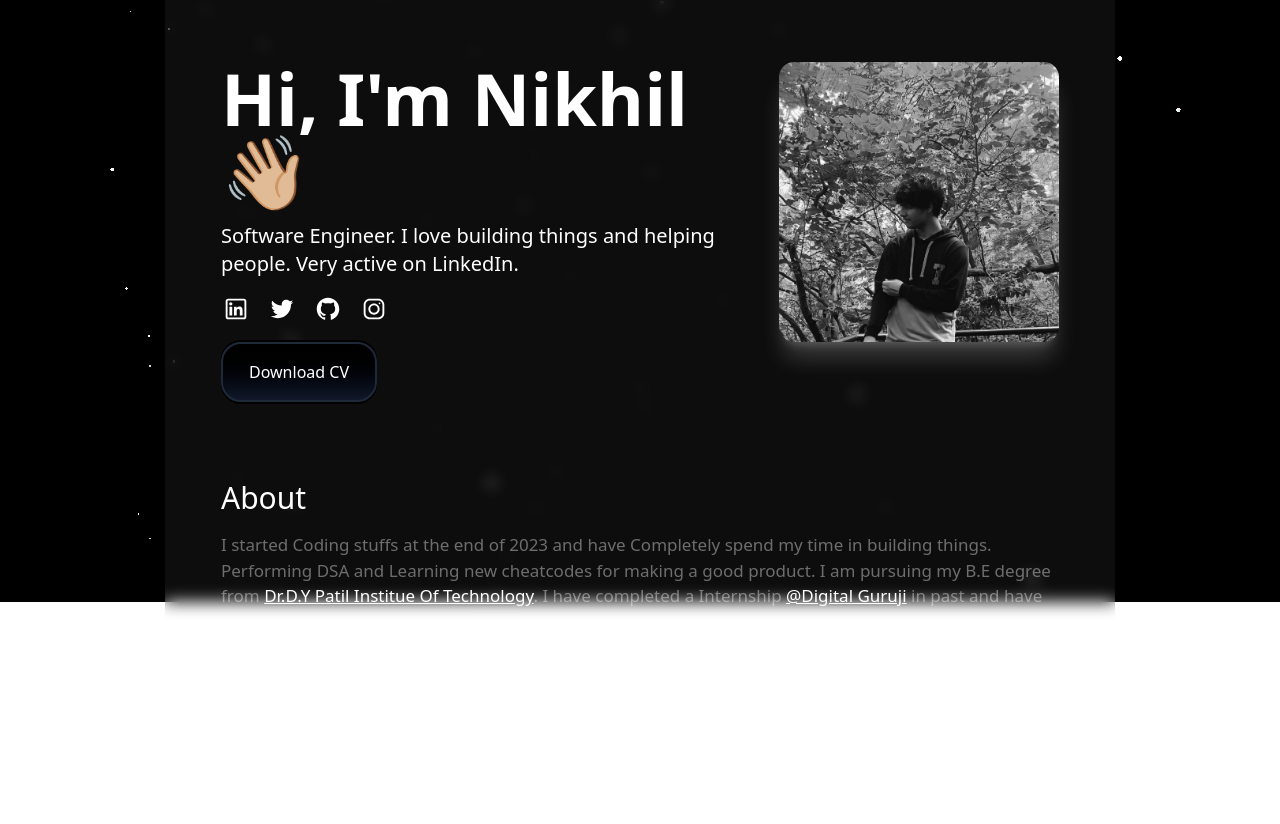
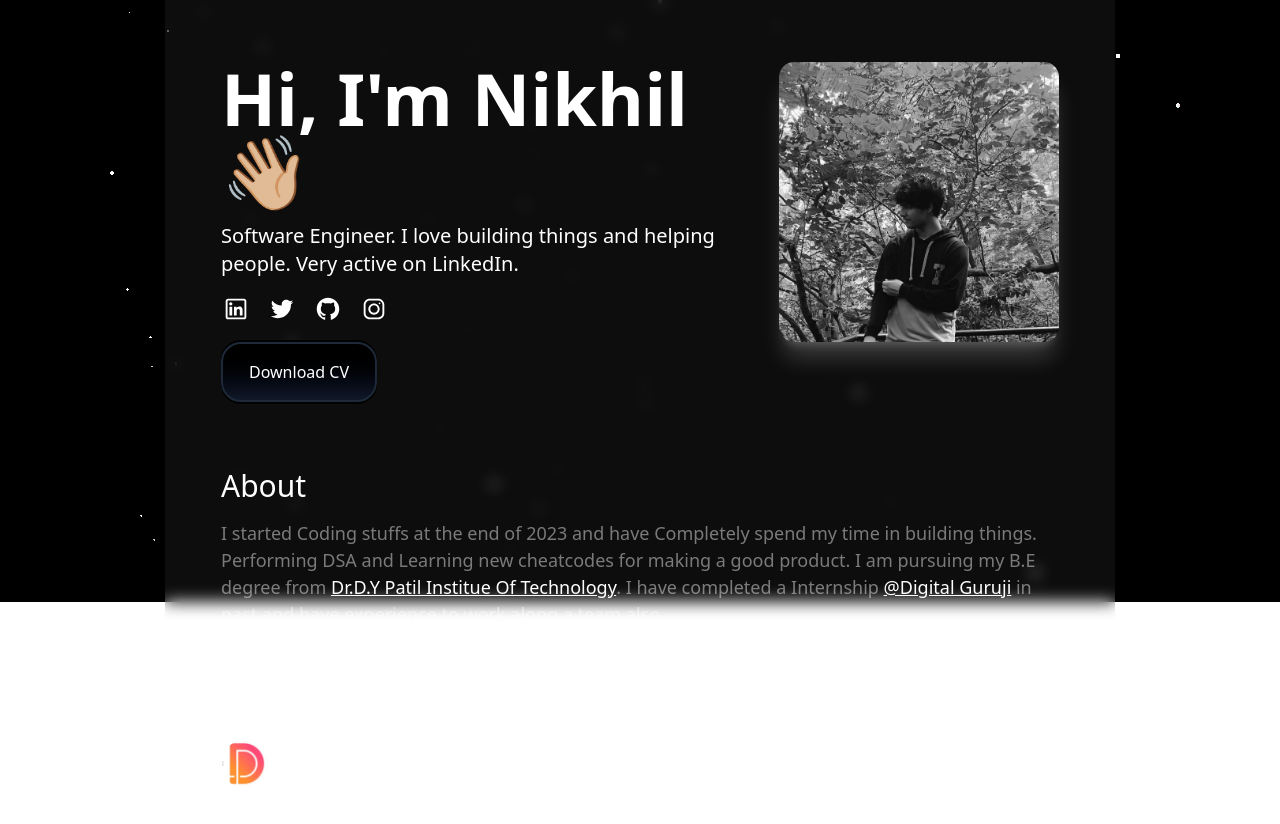
Before and after one commit to nikkkkk239/Portfolio, a React (Vite) app in the folder frontend/: page / in a window 1280 px wide. Shown: the part 198-1022 px from the top of the page. Before the commit the page ends 904 px from the top, so only its background shows below. Built offline with nearby package versions, Linux system fonts and the light colour scheme; a web font is replaced by a local one.

Commit message:
Added Work Experience

```diff
--- a/frontend/src/App.tsx
+++ b/frontend/src/App.tsx
@@ -6,6 +6,7 @@ import Particles from './components/Dot';
 import Dock from './components/Dock';
 import About from './components/About';
 import { VscHome,VscAccount , VscArrowUp, VscMail } from 'react-icons/vsc';
+import WorkExperience from './components/WorkExperience';
 
   const items = [
     { icon: <VscAccount size={18} />, label: 'About', onClick: () => alert('About Me!') },
@@ -45,6 +46,7 @@ function App() {
           <div className='bg-white/5  md:w-full w-full rounded-xl flex-col md:max-w-[950px] px-10 my-auto backdrop-blur-[8px] flex py-10 justify-between gap-3 mx-auto '>
             <Hero/>
             <About/>
+            <WorkExperience/>
           </div>
       </div>
 
--- a/frontend/src/components/About.tsx
+++ b/frontend/src/components/About.tsx
@@ -2,9 +2,9 @@ import React from 'react'
 
 const About = () => {
   return (
-    <div className="flex flex-col text-white items-center md:items-start justify-between gap-4 px-4 py-8">
+    <div className="flex flex-col text-white items-center md:items-start justify-between gap-4 px-4 py-5">
       <h1 className='text-3xl font-medium entry_animation'>About</h1>
-      <p className='text-white/40 text-[17px] entry_animation'>I started Coding stuffs at the end of 2023 and have Completely spend my time in building things. Performing DSA and Learning new cheatcodes for making a good product. I am pursuing my B.E degree from <a href="https://engg.dypvp.edu.in" className='text-white underline'>Dr.D.Y Patil Institue Of Technology</a>. I have completed a Internship <a href="https://www.linkedin.com/company/digital-guruji-buzz/?originalSubdomain=in" className='text-white underline'>@Digital Guruji</a> in past and have experience to work along a team also .</p>
+      <p className='text-white/45 text-[18px] entry_animation'>I started Coding stuffs at the end of 2023 and have Completely spend my time in building things. Performing DSA and Learning new cheatcodes for making a good product. I am pursuing my B.E degree from <a href="https://engg.dypvp.edu.in" className='text-white underline'>Dr.D.Y Patil Institue Of Technology</a>. I have completed a Internship <a href="https://www.linkedin.com/company/digital-guruji-buzz/?originalSubdomain=in" className='text-white underline'>@Digital Guruji</a> in past and have experience to work along a team also .</p>
     </div>
   )
 }
--- /dev/null
+++ b/frontend/src/components/WorkExperience.tsx
@@ -0,0 +1,68 @@
+import React, { useState } from 'react'
+import {HiChevronRight} from "react-icons/hi"
+
+const WorkExperience = () => {
+    const [showDetails , setShowDetails] = useState(-1);
+
+    const companies = [
+        {
+            id : 1,
+            name : "Digital Guruji",
+            role : "Full Stack Developer",
+            logoPng : "digitalGuruji.png",
+            timeLine : "Jan 2025 - Apr 2025",
+            details : "Builded multiple websites related to AI tools which includes Script Generator, Image Background Remover, Study Guide, many more. Used to get tasks to build the complete Web and have worked with figma designs. Also Got knowledge related to AWS backend Server API's. Most of the work was related to Frontend side. Got deeper knowledge of Javascript behaviour."
+        },
+
+    ]
+
+    const handleClick = (id : number)=>{
+        if(showDetails == id){
+            setShowDetails(-1);
+            return;
+        }
+        setShowDetails(id);
+    }
+  return (
+     <div className="flex flex-col w-full text-white items-center md:items-start justify-between gap-6 px-4 py-5">
+      <h1 className='text-3xl font-medium entry_animation'>Work Experience</h1>
+      <div className='flex flex-col w-full gap-4'>
+        {
+            companies.map((company )=>{
+                return <div className='flex gap-5 entry_animation' key={company.id} onClick={()=>handleClick(company.id)}>
+                            <img className='w-12 h-12 rounded-full object-contain' src={company.logoPng} alt="" />
+                            <div className='w-full flex flex-col gap-3'>
+                                <div className='flex group justify-between items-center cursor-pointer w-full'>
+                                    <div className='flex flex-col '>
+                                        <div className='text-xl flex items-center gap-1'>
+                                            <h3>{company.name} </h3>
+                                            <p className={`${showDetails == company.id && "rotate-90"} hidden group-hover:block transition-all duration-200 transform`}><HiChevronRight/></p>
+                                        </div>
+                                        <p className='text-[15px] text-white/80'>{company.role}</p>
+                                    </div>
+
+
+                                    <div className='text-white/45'>{company.timeLine}</div>
+                                </div>
+
+                                <div
+                                className={`transition-all duration-500 ease-in-out overflow-hidden transform ${
+                                    showDetails === company.id ? 'max-h-[500px] opacity-100 translate-y-0' : 'max-h-0 opacity-0 -translate-y-5'
+                                }`}
+                                >
+                                <p className="text-white ">
+                                    {company.details}
+                                </p>
+                                </div>
+                            </div>
+                        </div>
+            })
+        }
+
+      </div>
+
+    </div>
+  )
+}
+
+export default WorkExperience
```
Also changed, not shown: frontend/public/digitalGuruji.png (added).
